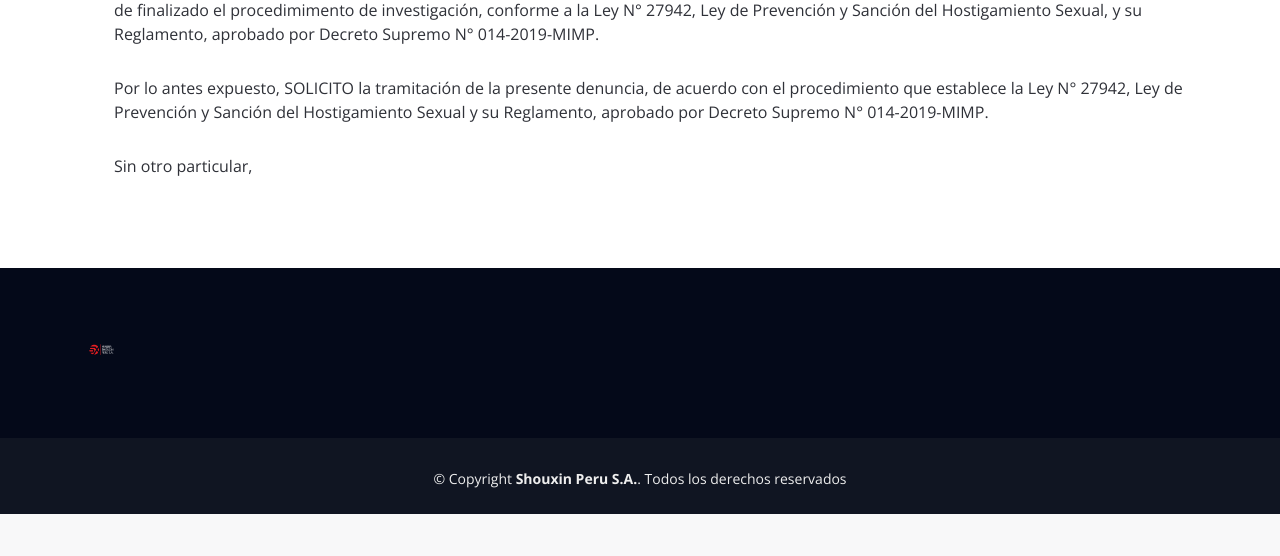
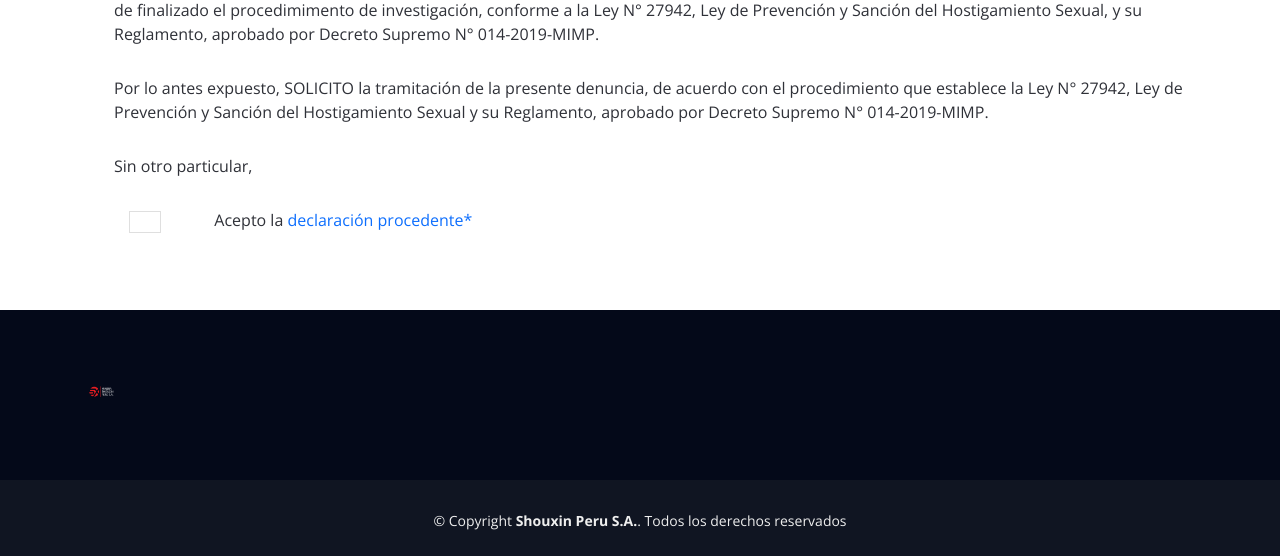
Before and after one commit to stipro/pagina.shouxin, a PHP site: page /hostigamientosexual.php in a window 1280 px wide. Shown: the part 2553-3109 px from the top of the page. Before the commit the page ends 3067 px from the top, so only its background shows below. Run offline with PHP 8.4, Linux system fonts and the light colour scheme.

Commit message:
Cambios sugeridos por Edder - Gestion de Riesgos

```diff
--- a/assets/css/style.css
+++ b/assets/css/style.css
@@ -1682,12 +1682,3 @@ h6 {
   left: 0;
   right: 0;
 } */
-
-textarea{
-  background: url(http://i.imgur.com/2cOaJ.png);
-background-attachment: local;
-background-repeat: no-repeat;
-padding-left: 35px;
-padding-top: 10px;
-  border-color:#ccc;
-}
--- a/hostigamientosexual.php
+++ b/hostigamientosexual.php
@@ -111,7 +111,7 @@
             <div class="container" data-aos="fade-up">
                 <div class="form">
                     <div class="section-header">
-                        <h2>DENUNCIAS O QUEJA PORACTO DE HOSTIGAMIENTO SEXUAL</h2>
+                        <h2>DENUNCIAS O QUEJA POR ACTO DE HOSTIGAMIENTO SEXUAL</h2>
                         <!-- <p>Nihil officia ut sint molestiae tenetur.</p> -->
                     </div>
                     <p class="text-justify">
@@ -429,6 +429,24 @@
                             </p>
 
                             <p>Sin otro particular,</p>
+                            <div class="container-fluid row">
+                                <div class="col-1">
+                                    <div class="form-check">
+                                        <input class="form-check-input" type="checkbox" name="acceptTerms" value="" id="check-terminosCondiciones" disabled>
+                                        <!-- <label class="form-check-label" for="check-terminosCondiciones">
+                                        Sí, he leído y acepto los
+                                        <a class="link-primary" id="btn-terminosCondiciones">Términos y Condiciones</a>
+                                        para la formulación de la denuncia.
+                                    </label> -->
+                                    </div>
+                                </div>
+                                <div class="col-11">
+                                    <label class="form-check-label" for="check-terminosCondiciones">
+                                    Acepto la
+                                        <a class="link-primary" id="btn-terminosCondiciones">declaración procedente*</a>
+                                    </label>
+                                </div>
+                            </div>
                         </ol>
                     </form>
                 </div>
--- a/index.html
+++ b/index.html
@@ -3,6 +3,7 @@
 
 <head>
     <meta charset="utf-8">
+    <meta http-equiv="X-UA-Compatible" content="IE=edge">
     <meta content="width=device-width, initial-scale=1.0" name="viewport">
 
     <title>Minera Shouxin Peru S.A.</title>
@@ -69,7 +70,8 @@
                                 class="bi bi-chevron-down"></i></a>
                         <ul>
                             <li><a href="./actoscorrupcion.php">Acto de corrupción/Otros</a></li>
-                            <li><a href="./denunciaquejahostigamientosexual.php">Denuncias o Queja por acto de Hostigamiento Sexual</a></li>
+                            <li><a href="./hostigamientosexual.php">Denuncias o Queja por acto de Hostigamiento
+                                    Sexual</a></li>
                             <li><a href="#">Denuncia/Reclamo Laboral</a></li>
                             <li><a href="#">Consulta/Denuncia/Reclamos al cumplimiento de pacto de Relaciones
                                     comunitarias</a></li>
```
